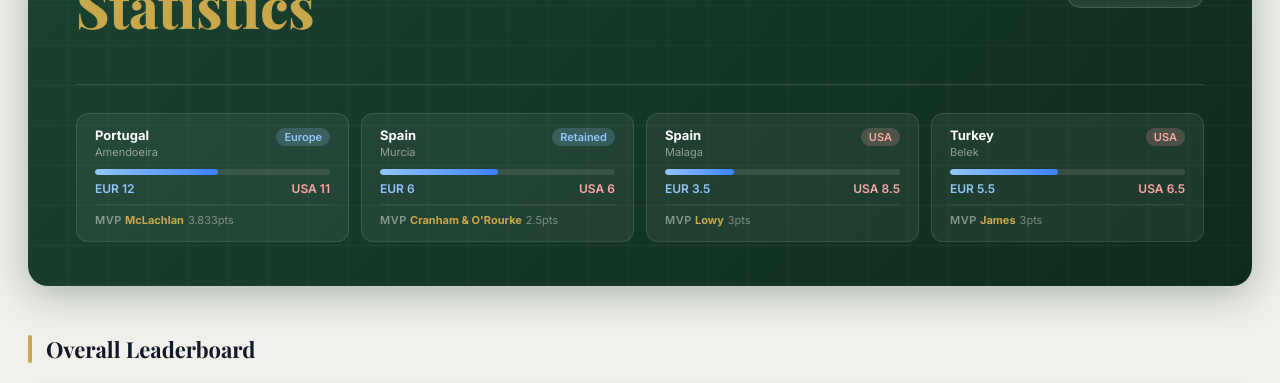
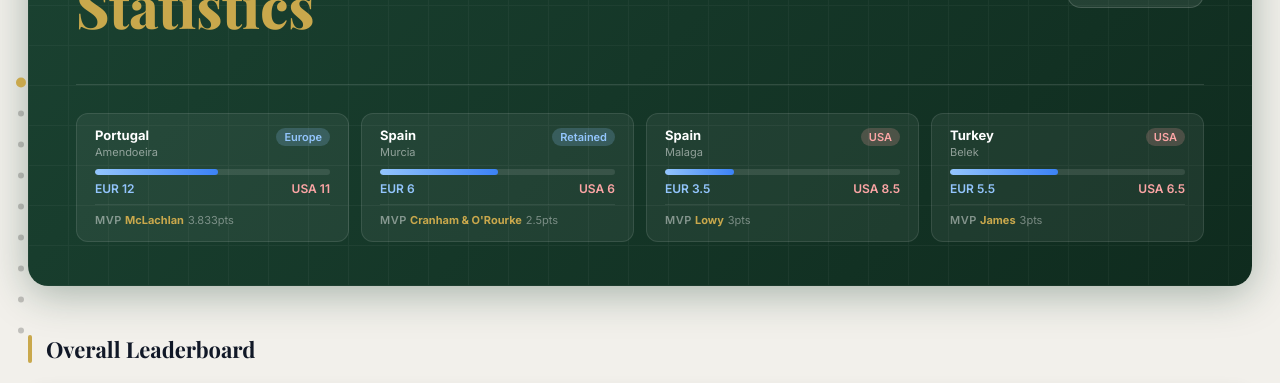
Before and after one commit to camwatters/golf-holiday-stats, a React (Vite) app: page / in a window 1280 px wide. Shown: the part 194-577 px from the top of the page. Built offline with nearby package versions, Linux system fonts and the light colour scheme.

Commit message:
Add floating nav, layout cleanup, award leaderboards, form guide, tied ranks

```diff
--- a/src/App.jsx
+++ b/src/App.jsx
@@ -101,13 +101,100 @@ function Card({ children, style, id, noPad }) {
   )
 }
 
-function SectionTitle({ children }) {
-  return (
-    <div style={{ display: 'flex', alignItems: 'center', gap: 14, margin: '48px 0 20px' }}>
+function SectionTitle({ children, id }) {
+  return (
+    <div id={id} style={{ display: 'flex', alignItems: 'center', gap: 14, margin: '48px 0 20px' }}>
       <div style={{ width: 4, height: 28, background: G.gold, borderRadius: 2, flexShrink: 0 }} />
       <h2 style={{ fontSize: 22, fontWeight: 700, color: G.text, fontFamily: "'Playfair Display', serif" }}>
         {children}
       </h2>
+    </div>
+  )
+}
+
+// ── Floating Nav ───────────────────────────────────────────────────────────
+const NAV_SECTIONS = [
+  { id: 'sec-leaderboard',   label: 'Leaderboard' },
+  { id: 'sec-rivalry',       label: 'Rivalry' },
+  { id: 'sec-spotlight',     label: 'Player Spotlight' },
+  { id: 'sec-profile',       label: 'Player Profile' },
+  { id: 'sec-partnerships',  label: 'Best Partnerships' },
+  { id: 'sec-wins',          label: 'Biggest Wins' },
+  { id: 'sec-birdies',       label: 'Birdies' },
+  { id: 'sec-awards',        label: 'Award Leaderboards' },
+  { id: 'sec-dotd',          label: 'Holiday Awards' },
+]
+
+function FloatingNav() {
+  const [active, setActive]   = useState(null)
+  const [expanded, setExpanded] = useState(false)
+
+  useEffect(() => {
+    const observers = NAV_SECTIONS.map(s => {
+      const el = document.getElementById(s.id)
+      if (!el) return null
+      const obs = new IntersectionObserver(
+        ([entry]) => { if (entry.isIntersecting) setActive(s.id) },
+        { rootMargin: '-10% 0px -80% 0px' }
+      )
+      obs.observe(el)
+      return obs
+    }).filter(Boolean)
+    return () => observers.forEach(o => o.disconnect())
+  }, [])
+
+  const scrollTo = (id) => {
+    document.getElementById(id)?.scrollIntoView({ behavior: 'smooth', block: 'start' })
+  }
+
+  return (
+    <div
+      onMouseEnter={() => setExpanded(true)}
+      onMouseLeave={() => setExpanded(false)}
+      style={{
+        position: 'fixed', left: 16, top: '50%', transform: 'translateY(-50%)',
+        zIndex: 100, display: 'flex', flexDirection: 'column', gap: 6,
+        alignItems: 'flex-start',
+      }}
+    >
+      {NAV_SECTIONS.map(s => {
+        const isActive = active === s.id
+        return (
+          <div
+            key={s.id}
+            onClick={() => scrollTo(s.id)}
+            style={{
+              display: 'flex', alignItems: 'center', gap: 8,
+              cursor: 'pointer', padding: '3px 0',
+            }}
+          >
+            <div style={{
+              width: isActive ? 10 : 6,
+              height: isActive ? 10 : 6,
+              borderRadius: '50%',
+              background: isActive ? G.gold : 'rgba(0,0,0,0.2)',
+              flexShrink: 0,
+              transition: 'all 0.2s',
+              marginLeft: isActive ? 0 : 2,
+            }} />
+            <div style={{
+              fontSize: 12, fontWeight: isActive ? 700 : 500,
+              color: isActive ? G.text : G.muted,
+              whiteSpace: 'nowrap',
+              maxWidth: expanded ? 140 : 0,
+              overflow: 'hidden',
+              opacity: expanded ? 1 : 0,
+              transition: 'max-width 0.25s ease, opacity 0.2s ease',
+              background: expanded ? 'rgba(255,255,255,0.92)' : 'transparent',
+              padding: expanded ? '2px 8px' : '2px 0',
+              borderRadius: 99,
+              boxShadow: expanded ? '0 1px 4px rgba(0,0,0,0.08)' : 'none',
+            }}>
+              {s.label}
+            </div>
+          </div>
+        )
+      })}
     </div>
   )
 }
@@ -1671,36 +1758,37 @@ export default function App() {
 
   return (
     <div style={{ maxWidth: 1280, margin: '0 auto', padding: '40px 28px 80px' }}>
+      <FloatingNav />
       <Hero data={data} />
 
-      <SectionTitle>Overall Leaderboard</SectionTitle>
+      <SectionTitle id="sec-leaderboard">Overall Leaderboard</SectionTitle>
       <Leaderboard data={data.leaderboard} playerMatches={data.player_matches} />
 
-      <SectionTitle>Europe vs USA Rivalry</SectionTitle>
+      <SectionTitle id="sec-rivalry">Europe vs USA Rivalry</SectionTitle>
       <RivalryChart rivalry={data.rivalry} rivalryByDay={data.rivalry_by_day} rivalryByFormat={data.rivalry_by_format} holidays={data.holidays} />
 
-      <SectionTitle>Player Spotlight</SectionTitle>
+      <SectionTitle id="sec-spotlight">Player Spotlight</SectionTitle>
       <PlayerSpotlight leaderboard={data.leaderboard} playerMatches={data.player_matches} pairStats={data.pair_stats} vsStats={data.vs_stats} />
 
-      <SectionTitle>Player Profile & Green Towels</SectionTitle>
+      <SectionTitle id="sec-profile">Player Profile & Green Towel</SectionTitle>
       <div style={{ display: 'grid', gridTemplateColumns: '1fr 1fr', gap: 20 }}>
         <PlayerScatter playerMatches={data.player_matches} leaderboard={data.leaderboard} />
         <GreenJackets greenJackets={data.green_jackets} holidays={data.holidays} />
       </div>
 
-      <SectionTitle>Best Partnerships</SectionTitle>
+      <SectionTitle id="sec-partnerships">Best Partnerships</SectionTitle>
       <PartnershipStats playerMatches={data.player_matches} leaderboard={data.leaderboard} />
 
-      <SectionTitle>Biggest Wins</SectionTitle>
+      <SectionTitle id="sec-wins">Biggest Wins</SectionTitle>
       <BiggestWins playerMatches={data.player_matches} holidays={data.holidays} />
 
-      <SectionTitle>Birdies</SectionTitle>
+      <SectionTitle id="sec-birdies">Birdies</SectionTitle>
       <BirdiesChart leaderboard={data.leaderboard} birdieByHoliday={data.birdie_by_holiday} holidays={data.holidays} />
 
-      <SectionTitle>Award Leaderboards</SectionTitle>
+      <SectionTitle id="sec-awards">Award Leaderboards</SectionTitle>
       <AwardLeaderboards leaderboard={data.leaderboard} awards={data.awards} />
 
-      <SectionTitle>Holiday Awards & Dick of the Day</SectionTitle>
+      <SectionTitle id="sec-dotd">Holiday Awards & Dick of the Day</SectionTitle>
       <Awards awards={data.awards} />
 
       <div style={{
```
